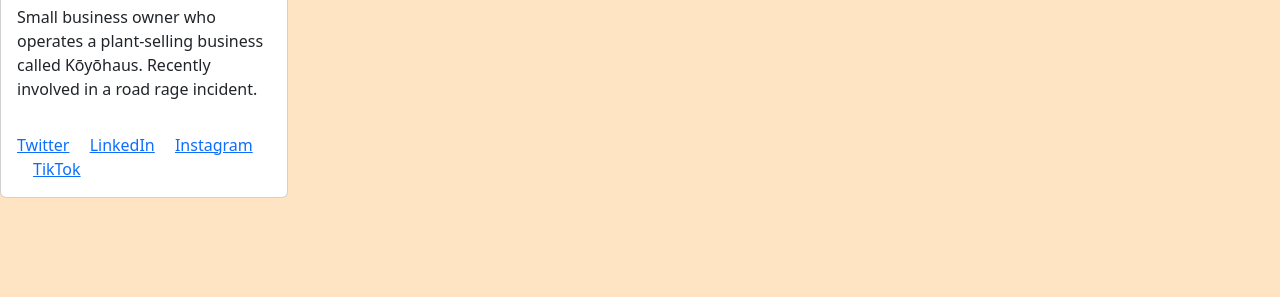
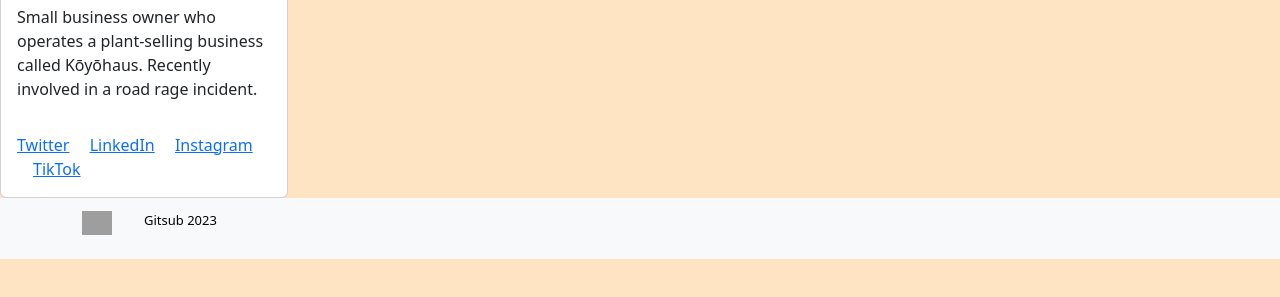
Before and after one commit to nss-evening-cohort-E23/gitsub-the-git-gurus, a plain HTML site: page index.html in a window 1280 px wide. Shown: the part 315-612 px from the top of the page. Drawn offline with nearby package versions, Linux system fonts and the light colour scheme; grey boxes are pictures that could not be loaded.

Commit message:
added footer html

```diff
--- a/index.html
+++ b/index.html
@@ -39,6 +39,17 @@
   </div>
   <!-- PROFILE CARD -->
   <div id="profileCard"></div>
+  <!-- FOOTER -->
+  <div id="footer">
+    <nav class="navbar bg-body-tertiary">
+      <div class="container">
+        <a class="navbar-brand" href="#">
+          <img src="https://thenounproject.com/api/private/icons/5682684/edit/?backgroundShape=SQUARE&backgroundShapeColor=%23000000&backgroundShapeOpacity=0&exportSize=752&flipX=false&flipY=false&foregroundColor=%23000000&foregroundOpacity=1&imageFormat=png&rotation=0&token=gAAAAABkWtfqWxlCRppR8fYcBJQleKebgXWJDXN_GE5CIE0ly18_iaehB9rIUjidcngNe3UFqGZsn_nm7cSCs3dHFJc1cfiiKw%3D%3D" alt="Gitsub" width="30" height="24">
+         <ul class="footer-text">Gitsub 2023</ul>
+        </a>
+      </div>
+    </nav>
+  </div>
   <script src="https://cdn.jsdelivr.net/npm/bootstrap@5.3.0-alpha3/dist/js/bootstrap.bundle.min.js" integrity="sha384-ENjdO4Dr2bkBIFxQpeoTz1HIcje39Wm4jDKdf19U8gI4ddQ3GYNS7NTKfAdVQSZe" crossorigin="anonymous"></script>
   <script src="main.js"></script>
 </body>
--- a/main.css
+++ b/main.css
@@ -1,3 +1,12 @@
 body {
   background-color: bisque;
 }
+
+.navbar-brand {
+  display: flex;
+  flex-direction: row;
+}
+
+.footer-text {
+  font-size: small;
+}
```
